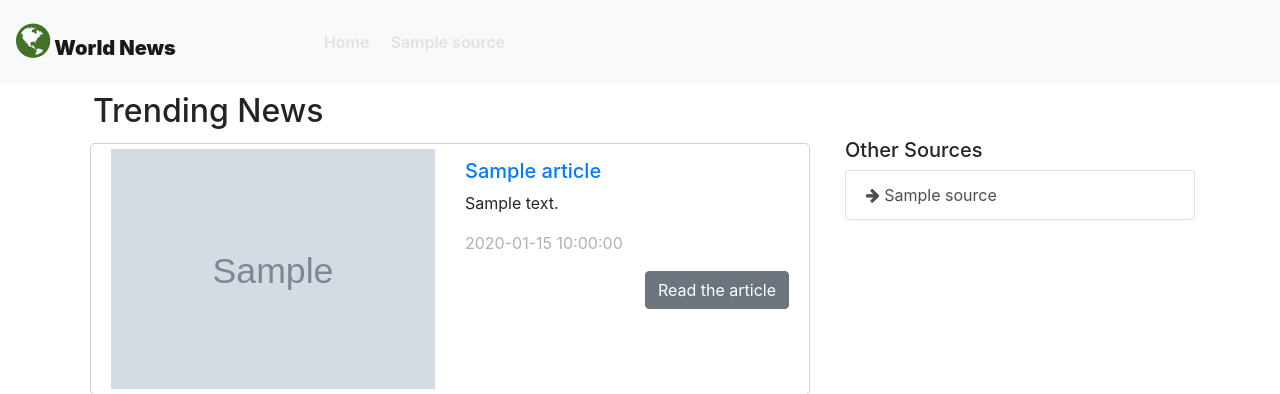
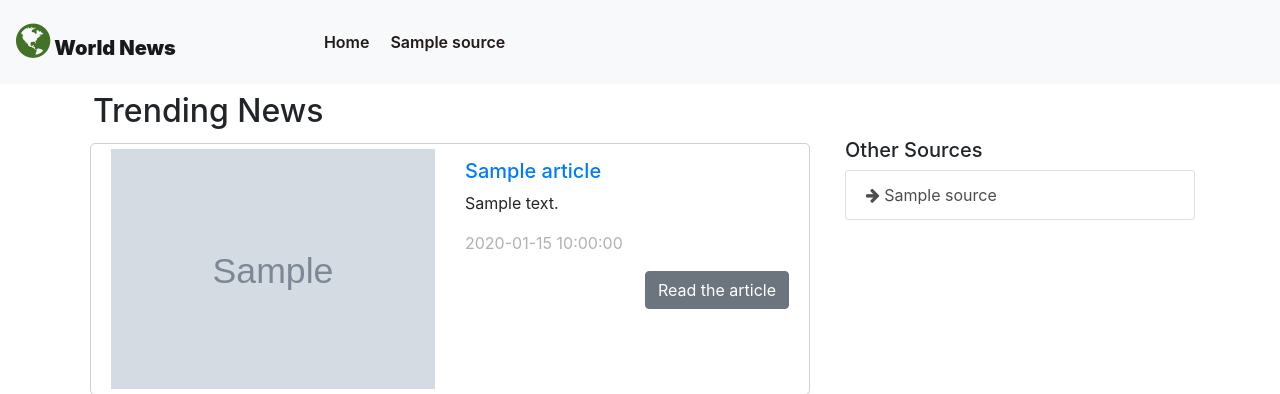
Before and after one commit to k-koech/flask_newsAPI, a Flask app: template app/templates/index.html in a window 1280 px wide. Shown: the top 394 px of the page. Run offline with Flask 2, Linux system fonts and the light colour scheme; the template is opened without the code that fills it: most values are stand-ins (such as "Sample title", 1, 10 or a date in 2020); grey boxes marked "Sample" are stand-in pictures; some libraries are stand-ins or nearby versions.

Commit message:
updated navbar

```diff
--- a/app/static/css/index.css
+++ b/app/static/css/index.css
@@ -19,7 +19,7 @@
     font-weight: 600;
     border-radius: 4px;
     margin-right: 5px;
-    color: rgb(225, 225, 225);
+    color: rgb(35, 26, 26);
 }
 .othersources
 {
```
